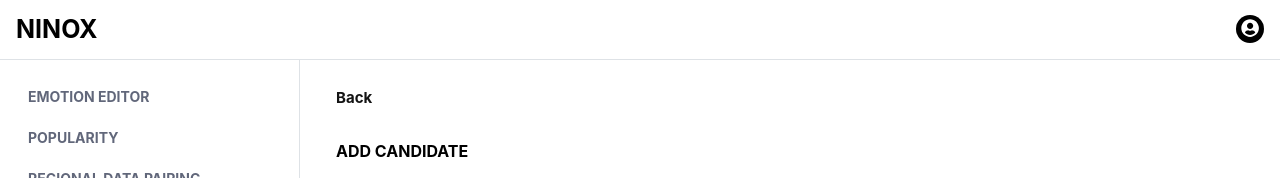
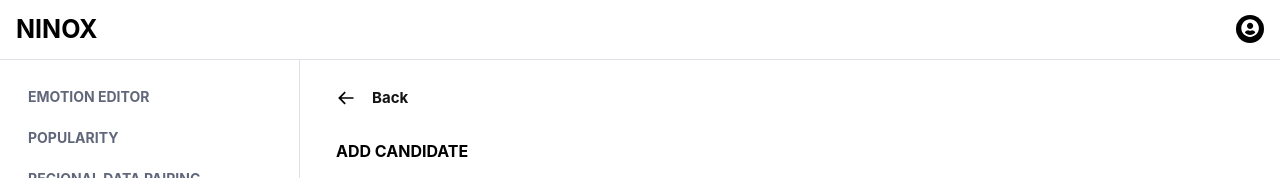
Before and after one commit to malikkurosaki/ninox-fox, a Next.js app: page /dashboard/candidate/add in a window 1280 px wide. Shown: the top 178 px of the page. Built offline with nearby package versions, Linux system fonts and the light colour scheme.

Commit message:
refactor : update button back
Deskripsi:
- Memberi dokumentasi fungsi
- Memberi icon react

No Issues

```diff
--- a/src/modules/_global/back/component/button_back.tsx
+++ b/src/modules/_global/back/component/button_back.tsx
@@ -1,12 +1,13 @@
 'use client'
+import { Box, Group, Text } from "@mantine/core";
+import { useRouter } from "next/navigation";
+import { BiArrowBack } from "react-icons/bi"
+
 /**
  * Fungsi untuk menambahkan component back, yang digunakan untuk kembali ke page sebelumnya.
  * @param {string} to - Link/alamat yang dituju, parameter ini boleh undefined.
  * @returns {component} Component button back, yg apabila di klik akan ke halaman sesuai dg parameter (apabila parameter undefined maka akan kembali ke halaman sebelumnya).
  */
-
-import { Box, Group, Text } from "@mantine/core";
-import { useRouter } from "next/navigation";
 
 export default function ButtonBack({ to }: { to?: string }) {
     const router = useRouter()
@@ -23,7 +24,7 @@
             <Group>
                 <Box onClick={toPage} style={{ textDecoration: "none" }}>
                     <Group style={{ cursor: "pointer" }}>
-                        {/* <BiArrowBack size="20" /> */}
+                        <BiArrowBack size="20" />
                         <Text fz={15} fw={700} color="dark.9">
                             Back
                         </Text>
```
